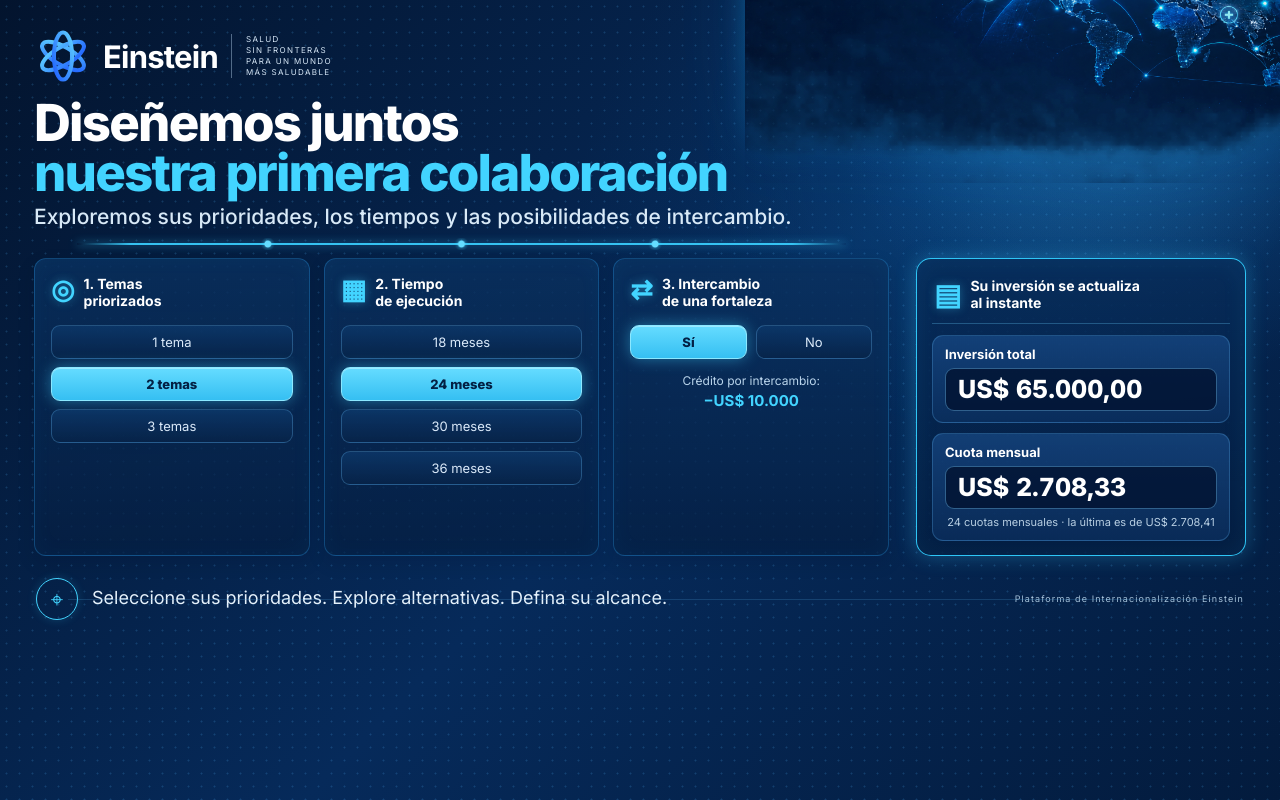
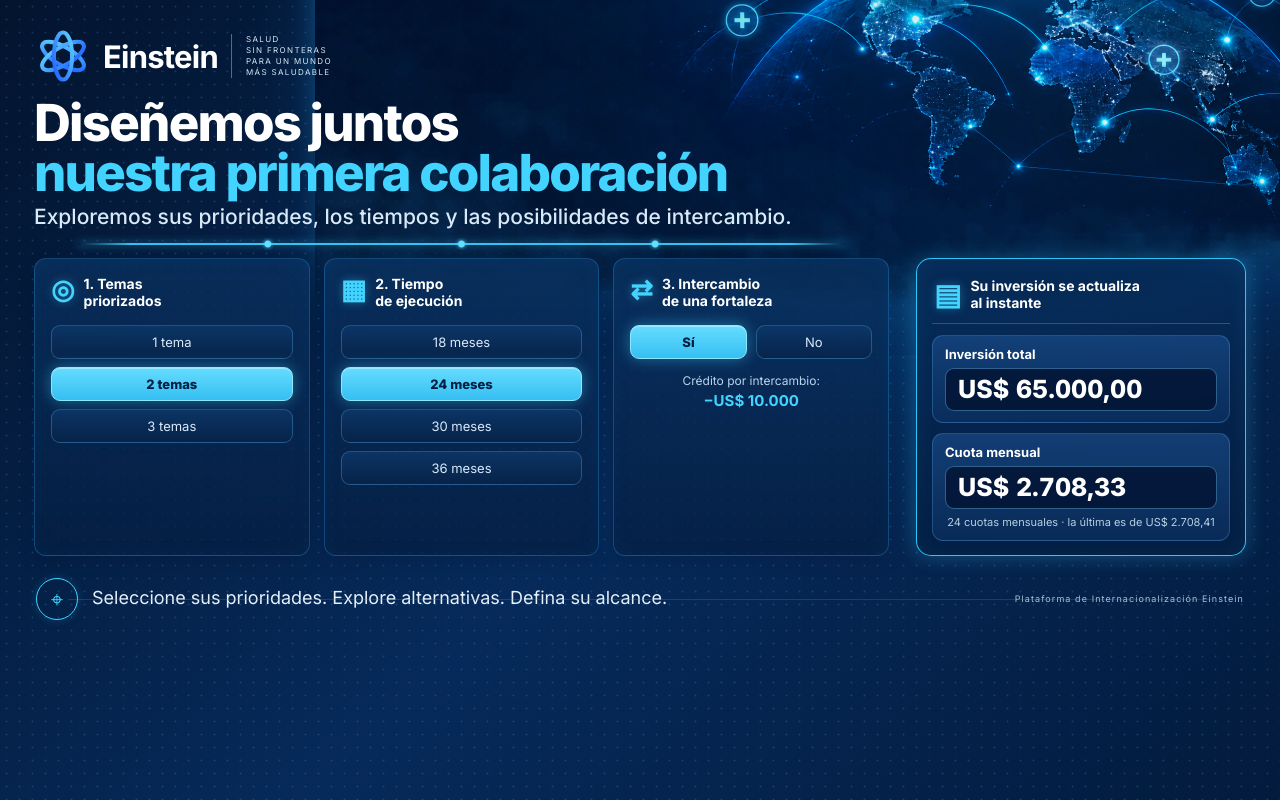
Before and after one commit to enriquez13/einstein-simulador, a React (Vite) app: page / in a window 1280 px wide. Built offline with nearby package versions, Linux system fonts and the light colour scheme.

Commit message:
imagen fondo3

```diff
--- a/src/styles.css
+++ b/src/styles.css
@@ -595,7 +595,7 @@
   position: absolute;
   z-index: 1;
 
-  width: 570px;
+  width: 1000px;
   height: auto;
 
   top: -45px;
```
